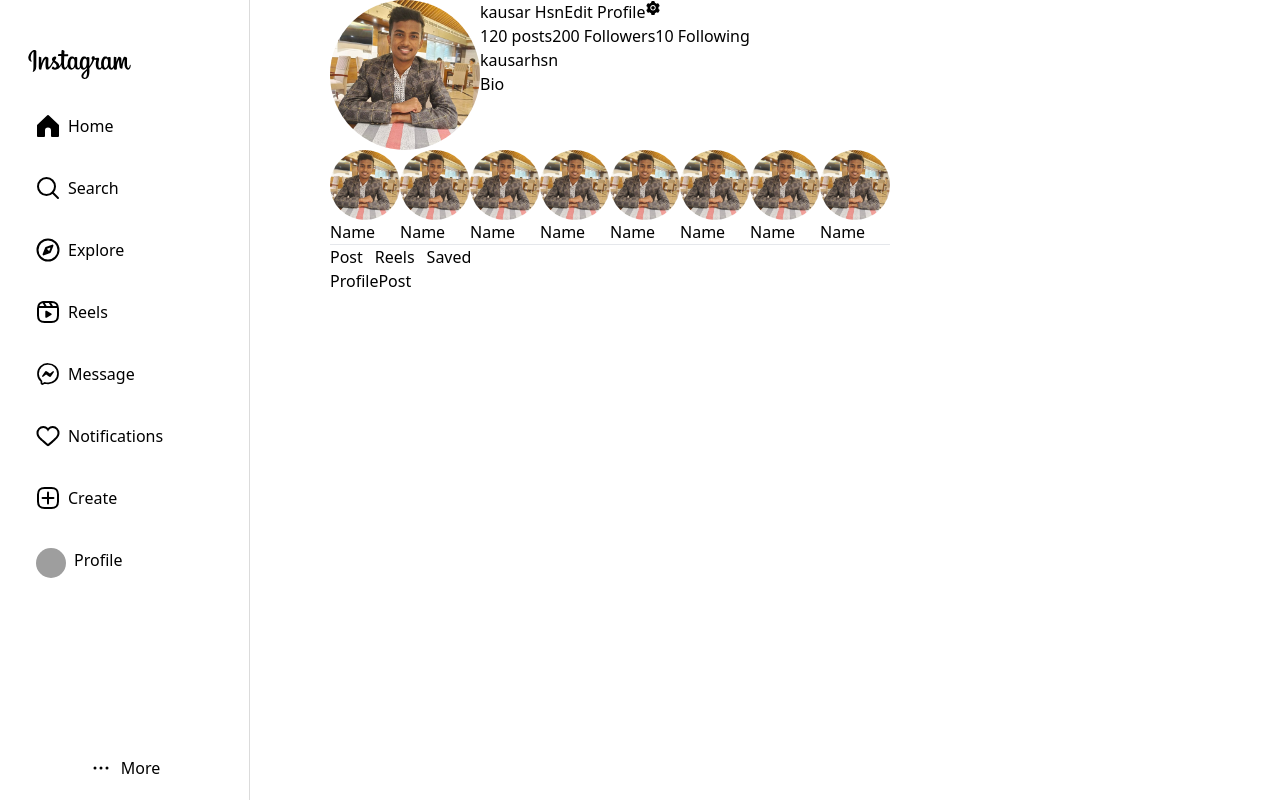
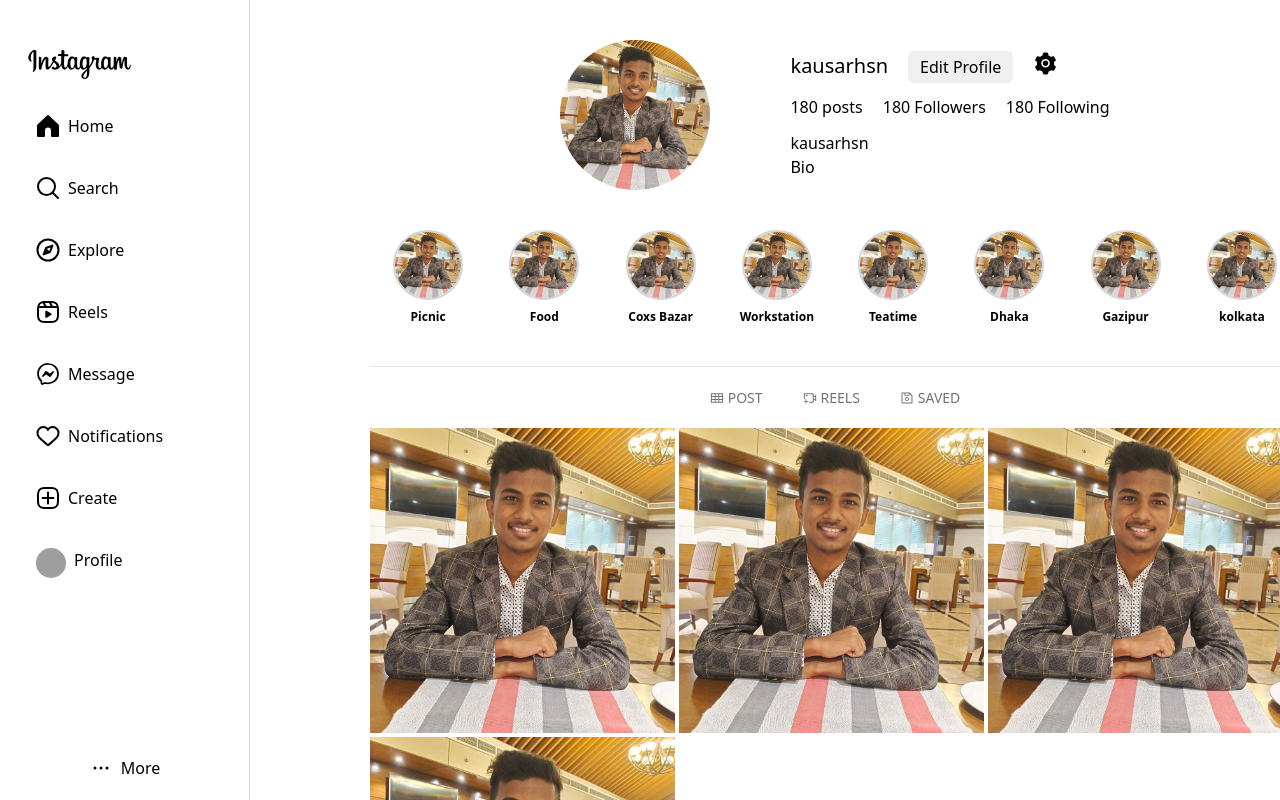
Before and after one commit to kausarHsn09/instagram-clone-new, a React (Vite) app: page /profile/post in a window 1280 px wide. Shown: the top 800 px of the page. Built offline with nearby package versions, Linux system fonts and the light colour scheme; grey boxes are pictures that could not be loaded.

Commit message:
profile-layout

```diff
--- a/src/components/profile-info/ProfileTop.tsx
+++ b/src/components/profile-info/ProfileTop.tsx
@@ -2,27 +2,37 @@
 import { AiFillSetting } from "react-icons/ai";
 const ProfileTop = () => {
   return (
-    <div className="w-full flex">
+    <div className="w-full flex items-center justify-center gap-x-20">
       <img
         className="w-[150px] h-[150px] object-cover rounded-full"
         src={ProfilePicture}
       />
 
-      <div className="p_right_side">
-        <div className="flex">
-          <p>kausar Hsn</p>
-          <button>Edit Profile</button>
-          <AiFillSetting />
+      <div className="p_right_side ">
+
+          <div className="flex gap-x-5">
+          <p className="text-[20px] font-norma">kausarhsn</p>
+            <button className="bg-[#EFEFEF] px-3 py-1 rounded-md">
+              Edit Profile
+            </button>
+            <AiFillSetting className="text-[25px]" />
+          </div>
+
+
+        <div className="flex gap-x-5 mt-3">
+          <p className="inline">
+            <span className="font-medium text-[16px]">180</span> posts
+          </p>
+          <p className="inline">
+            <span className="font-medium text-[16px]">180</span> Followers
+          </p>
+          <p className="inline">
+            <span className="font-medium text-[16px]">180</span> Following
+          </p>
         </div>
 
-        <div className="flex">
-          <p className="inline">120 posts</p>
-          <p className="inline">200 Followers</p>
-          <p className="inline">10 Following</p>
-        </div>
-
-        <div className="">
-          <p>kausarhsn</p>
+        <div className="mt-3">
+          <p className="font-medium">kausarhsn</p>
           <p>Bio</p>
         </div>
       </div>
--- a/src/components/profile-info/ProgileHighlight.tsx
+++ b/src/components/profile-info/ProgileHighlight.tsx
@@ -10,7 +10,7 @@
     {
         id:1,
         highLightPic:profileHighlight,
-        highLightName: 'picnic'
+        highLightName: 'Picnic'
     },
     {
         id:2,
@@ -52,7 +52,7 @@
 
 const ProgileHighlights = () => {
   return (
-    <div className="flex">
+    <div className="flex mt-10">
 
      {data.map((item)=>(
         <ProgileHighlight key={item.id} items={item}/>
@@ -73,9 +73,11 @@
 const ProgileHighlight = ({items}:itemsType) => {
 
   return (
-    <div className="flex flex-col">
-      <img className="w-[70px] h-[70px] object-cover rounded-full" src={items.highLightPic} alt="" />
-      <p>Name</p>
+    <div className="w-full flex justify-center  ">
+      <div className="flex  flex-col gap-y-2 items-center">
+      <img className="w-[70px] h-[70px] object-cover rounded-full border-gray-300 border-[2px]	" src={items.highLightPic} alt="" />
+      <p className="font-bold text-[12px]">{items.highLightName}</p>
+    </div>
     </div>
   )
 }
--- a/src/components/profile-post/ProfileInfoLinks.tsx
+++ b/src/components/profile-post/ProfileInfoLinks.tsx
@@ -1,13 +1,31 @@
-import { Link } from "react-router-dom"
+import { NavLink} from "react-router-dom";
+import {AiOutlineTable,AiOutlineVideoCameraAdd,AiOutlineSave} from 'react-icons/ai'
+
 const ProfileInfoLinks = () => {
+
+
   return (
-    <div className="flex gap-x-3">
-       <Link to='post'>Post</Link>
-       <Link to='reels'>Reels</Link>
-       <Link to='saved'>Saved</Link>
+    <div className="flex gap-x-10 justify-center mt-5">
+      <NavLink
+        to="post"
+        className="font-medium  text-[14px] text-[#737373] uppercase flex items-center gap-x-1">
+          <AiOutlineTable/>
+        Post
+      </NavLink>
+      <NavLink
+        to="reels"
+        className="font-medium  text-[14px] text-[#737373] uppercase flex items-center gap-x-1">
+          <AiOutlineVideoCameraAdd/>
+        Reels
+      </NavLink>
+      <NavLink
+        to="saved"
+        className="font-medium text-[14px] text-[#737373] uppercase flex items-center gap-x-1">
+          <AiOutlineSave/>
+        Saved
+      </NavLink>
+    </div>
+  );
+};
 
-    </div>
-  )
-}
-
-export default ProfileInfoLinks
+export default ProfileInfoLinks;
--- a/src/components/profile-post/ProfilePost.tsx
+++ b/src/components/profile-post/ProfilePost.tsx
@@ -1,9 +1,65 @@
-import React from 'react'
+import postPicture from '../../assets/images/pic.jpg'
+
+
+type postDataType ={
+  id:number
+  likes: number,
+  postCover: string
+}
+
+const postData:postDataType[] =[
+  {
+    id:1,
+    likes: 12,
+    postCover: postPicture
+  },
+  {
+    id:2,
+    likes: 34,
+    postCover: postPicture
+  },
+  {
+    id:3,
+    likes: 30,
+    postCover: postPicture
+  },
+  {
+    id:4,
+    likes: 40,
+    postCover: postPicture
+  },
+]
 
 const ProfilePost = () => {
   return (
-    <div>ProfilePost</div>
+    <div className='w-full flex flex-wrap mt-5 gap-1 '>
+
+      {postData.map((items)=>(
+         <ProfilePostsingle key={items.id} items={items}/>
+      ))}
+
+
+
+    </div>
   )
 }
 
+type ItmType={
+  items:{
+    id:number
+    likes: number,
+    postCover: string
+  }
+}
+
+const ProfilePostsingle = ({items}:ItmType) => {
+  return (
+    <div>
+      <img src={items.postCover} className='w-[305px] h-[305px] object-cover ' alt="" />
+    </div>
+  )
+}
+
+
+
 export default ProfilePost
--- a/src/components/profile-post/ProfileReels.tsx
+++ b/src/components/profile-post/ProfileReels.tsx
@@ -2,7 +2,12 @@
 
 const ProfileReels = () => {
   return (
-    <div>ProfileReels</div>
+    <div className='w-full'>
+      <div className='h-[1000px]'>
+
+
+</div>
+    </div>
   )
 }
 
--- a/src/components/profile-post/ProfileSaved.tsx
+++ b/src/components/profile-post/ProfileSaved.tsx
@@ -2,7 +2,12 @@
 
 const ProfileSaved = () => {
   return (
-    <div>ProfileSaved</div>
+    <div className='w-full'>
+      <div className='h-[700px]'>
+
+
+      </div>
+    </div>
   )
 }
 
--- a/src/pages/Profile.tsx
+++ b/src/pages/Profile.tsx
@@ -17,13 +17,15 @@
   },[location.pathname,navigate ])
 
   return (
-    <div>
-      <ProfileTop/>
+    <div className="w-full flex justify-center m-10 ">
+     <div className="w-[930px] ">
+     <ProfileTop/>
       <ProgileHighlights/>
-      <hr />
+      <hr className="mt-10" />
       <ProfileInfoLinks/>
 
       <Outlet/>
+     </div>
     </div>
   )
 }
```
